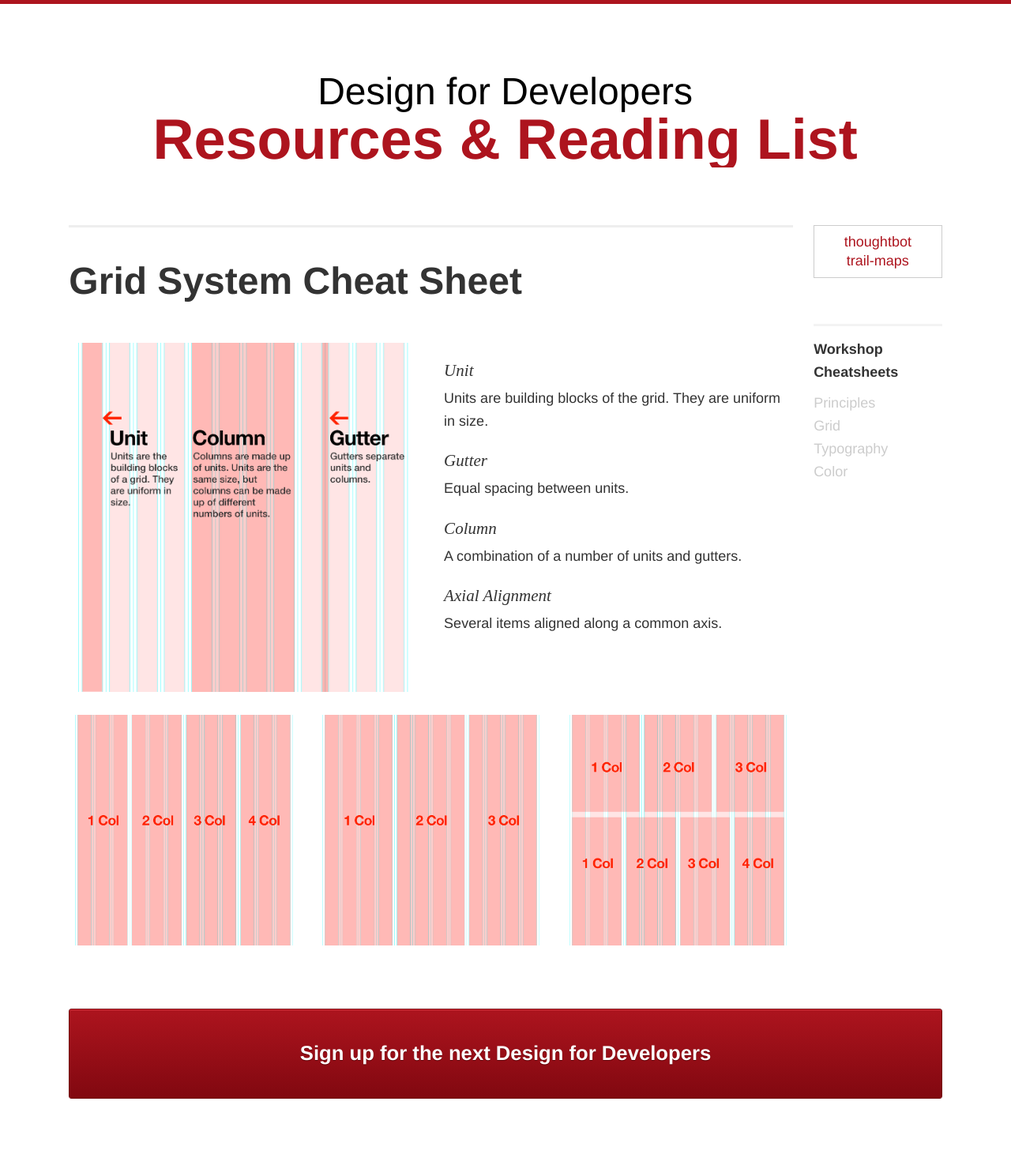
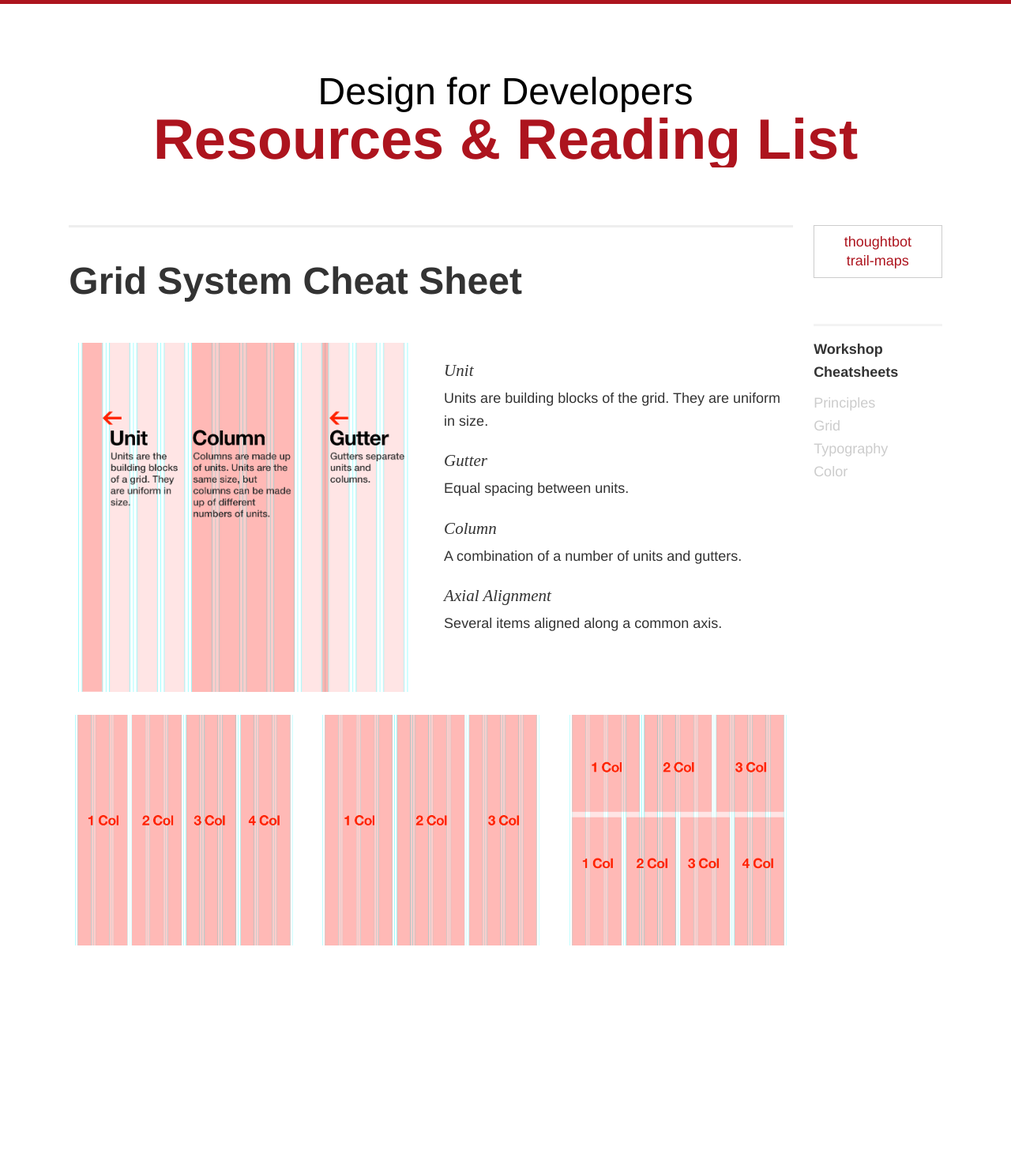
Before and after one commit to wchangx/d4d-resources, a Jekyll site: the page built from grid.html, in a window 1280 px wide. Shown: the whole page at 79% size. Built offline with Jekyll 4.4.1, drawn with Linux system fonts in a browser that asks for light colours; after the commit the page ends 1224 px from its top, so only the background shows below that.

Commit message:
Removed bottom button for now and only put anmimation on first page

```diff
--- a/_layouts/default.html
+++ b/_layouts/default.html
@@ -43,11 +43,11 @@
 
     </section>
 
-		<section class="container footer">
-			<div id="sign-up">
-				<a href="#"><h3>Sign up for the next Design for Developers</h3>
-			</div>
-		</section>
+		<!-- <section class="container footer"> -->
+		<!-- 	<div id="sign-up"> -->
+		<!-- 		<a href="#"><h3>Sign up for the next Design for Developers</h3> -->
+		<!-- 	</div> -->
+		<!-- </section> -->
 
   </body>
 </html>
--- a/stylesheets/screen.css
+++ b/stylesheets/screen.css
@@ -364,8 +364,9 @@ header.title {
   -ms-transition: all, 1s, ease-out;
   -o-transition: all, 1s, ease-out;
   transition: all, 1s, ease-out;
-  z-index: 1;
-  opacity: 0; }
+  z-index: 1; }
+  body.home header.title {
+    opacity: 0; }
   header.title h1 {
     font-size: 2.66667em;
     font-weight: 100;
@@ -905,7 +906,7 @@ body.color .content-container section {
     width: 100%; }
     body.grid .content-container ul.column-types li:last-child {
       margin-right: 0; } }
-.show-title, header.title {
+.show-title, body.home header.title {
   -webkit-animation-name: show-title;
   -moz-animation-name: show-title;
   animation-name: show-title;
```
Also changed, not shown: _sass/_base.scss (+5 -2 lines).
